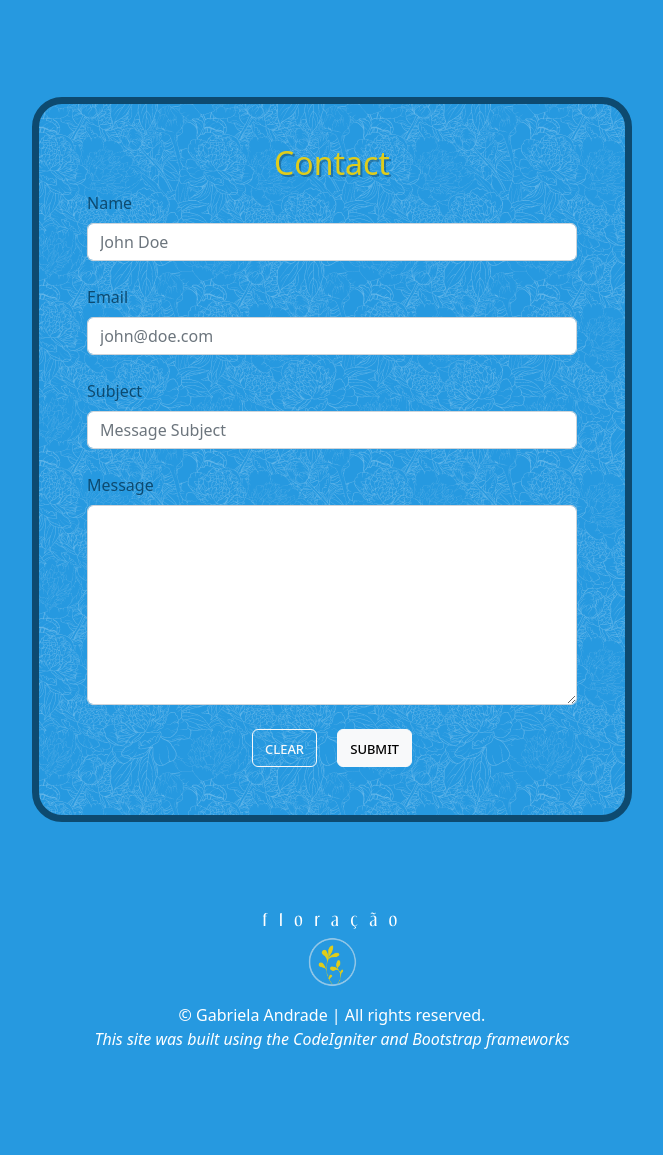
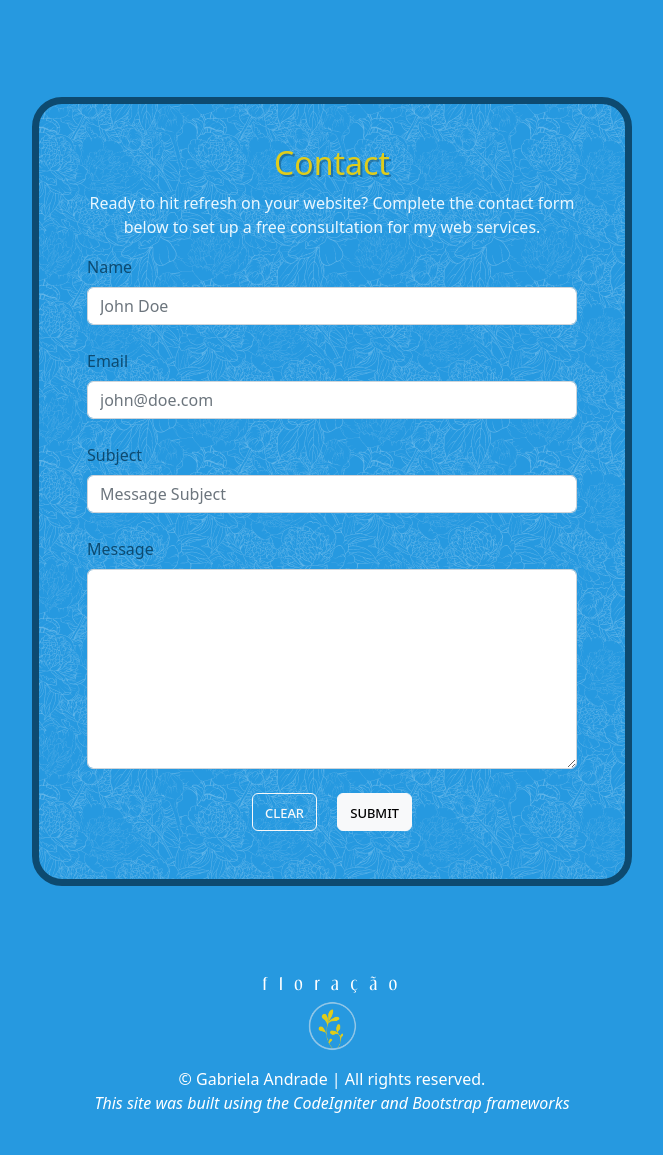
Before and after one commit to gabbysandrade/gabbysandrade.github.io, a CodeIgniter app: page /database/ in a window 1280 px wide. Shown: the part 1191-2346 px from the top of the page, without its empty margins (308-971 px from the left). Before the commit the page ends 2240 px from the top, so only its background shows below. Run offline with CodeIgniter, Linux system fonts and the light colour scheme; some libraries are stand-ins or nearby versions.

Commit message:
add blurb and blurb styles to contact forms

```diff
--- a/application/views/pages/home.php
+++ b/application/views/pages/home.php
@@ -49,6 +49,9 @@ home page of the Floração website.
         </div>
         <form id="contact-form" name="contact-form">
             <h2 class="txt-vivid txt-shadow text-center">Contact</h2>
+            <div class="text-center mx-auto">
+                <p id="blurb" class="txt-light1">Ready to hit refresh on your website? Complete the contact form below to set up a free consultation for my web services.</p>
+            </div>
             <label for="name" class="form-label">Name</label>
             <input type="text" class="form-control" id="name" name="name" placeholder="John Doe" maxlength="64"><br>
             <label for="email" class="form-label">Email</label>
--- a/assets/css/main.css
+++ b/assets/css/main.css
@@ -95,6 +95,11 @@ mobile-first, responsive portfolio website, Floração Design.
     max-width: 600px;
 }
 
+#blurb {
+    font-weight: 500;
+    font-size: 16px;
+}
+
 label {
     color:rgb(13, 74, 112);
     font-weight: 500;
```
